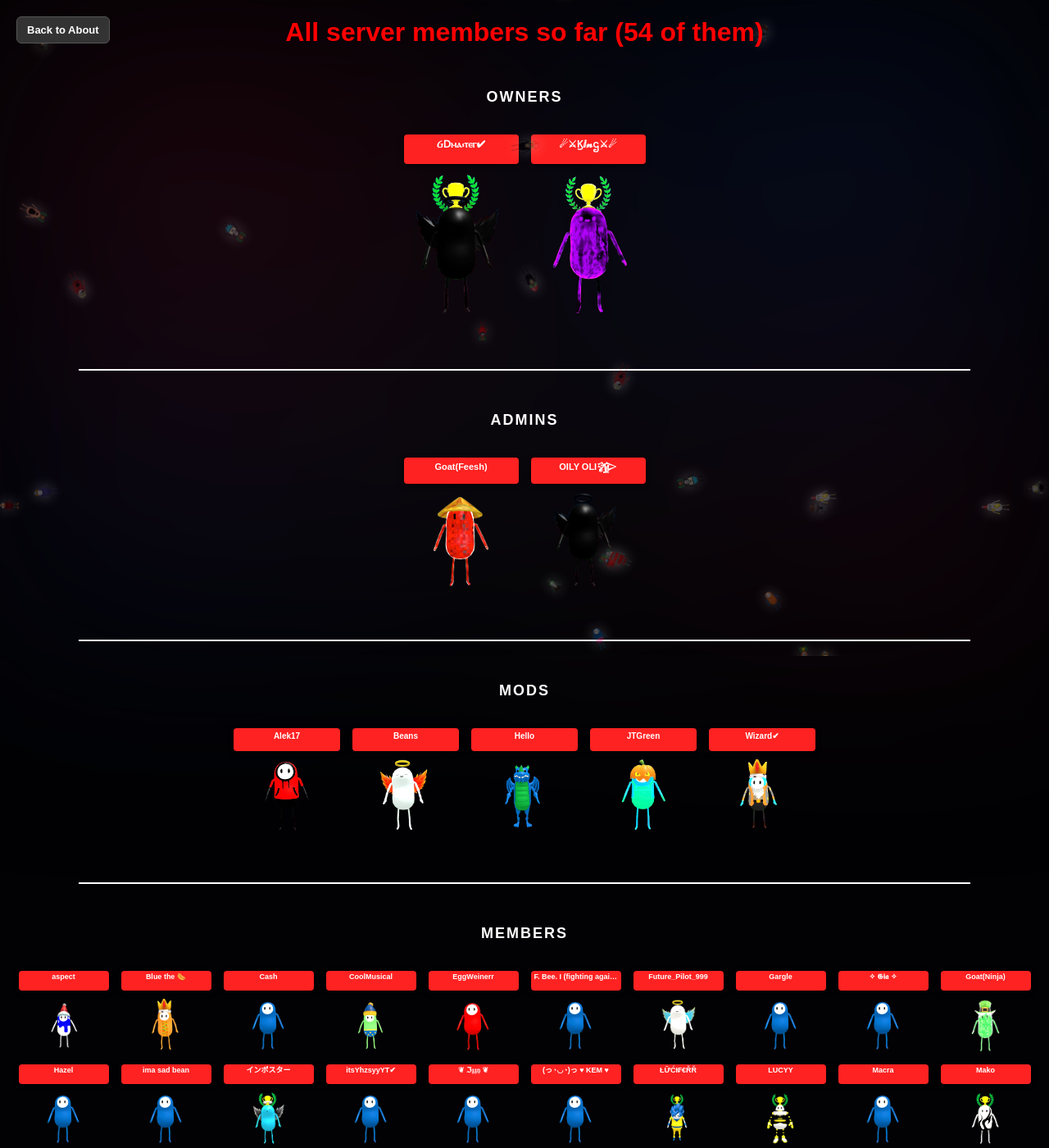
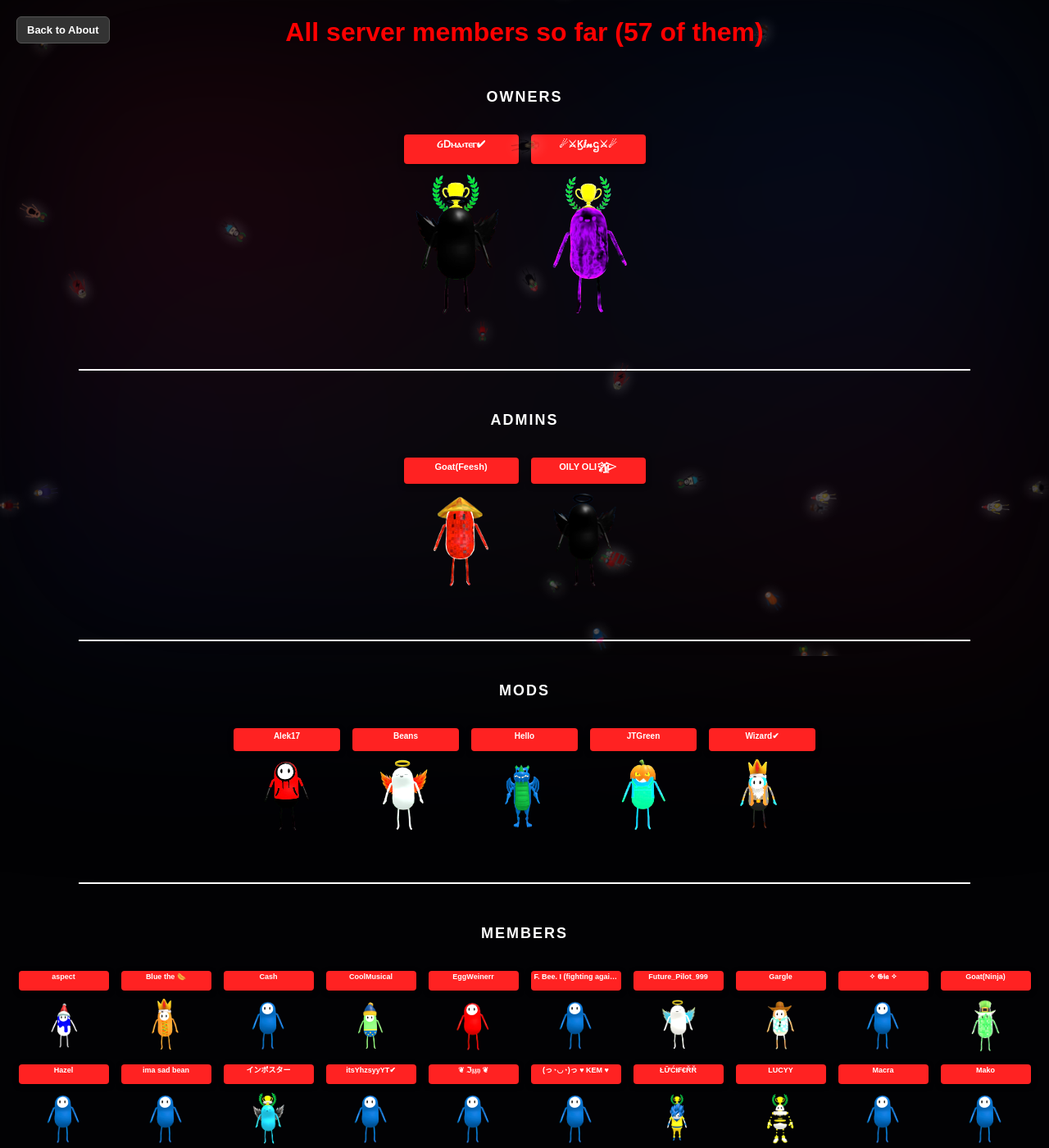
Before and after one commit to lolbeans-wiki/lolbeans-wiki.github.io, a plain HTML site: page server-stats.html in a window 1280 px wide. Shown: the top 1400 px of the page at 82% size. Drawn offline with Linux system fonts and the light colour scheme; files whose address does not match are found by name.

Commit message:
tag guide fix

```diff
--- a/server-stats.html
+++ b/server-stats.html
@@ -70,7 +70,7 @@
 </head>
 <body class="server-stats-page">
     <a class="server-stats-back" href="about.html" data-i18n="backToAbout">Back to About</a>
-    <h1 class="title" data-i18n="allServerMembers">All server members so far (54 of them)</h1>
+    <h1 class="title" data-i18n="allServerMembers">All server members so far (57 of them)</h1>
 
     <!-- OWNERS (alphabetical) -->
     <div class="tier-container">
@@ -229,7 +229,7 @@
             <!-- Member 8: Gargle -->
             <div class="character-wrapper">
                 <div class="player-name-tag">Gargle</div>
-                <img src="/Users/dennisdimov/lolbeans-wiki.github.io/images/Screenshot_2026-11-14_at_11.22.04_PM-removebg-preview.png" alt="Firebird" class="gallery-icon">
+                <img src="/Users/dennisdimov/lolbeans-wiki.github.io/images/Screenshot_2026-11-15_at_8.37.20_PM-removebg-preview.png" alt="Firebird" class="gallery-icon">
                 <div class="achievement-tooltip" data-i18n="member8Tip">FUNNEST SUS DIDY BLUD IN LMAOBEINS </div>
             </div>
 
@@ -313,7 +313,7 @@
             <!-- Member 21: Mako -->
             <div class="character-wrapper">
                 <div class="player-name-tag">Mako</div>
-                <img src="/Users/dennisdimov/lolbeans-wiki.github.io/images/Screenshot_2026-11-15_at_6.55.48_PM-removebg-preview.png" alt="Firebird" class="gallery-icon">
+                <img src="/Users/dennisdimov/lolbeans-wiki.github.io/images/Screenshot_2026-11-14_at_11.22.04_PM-removebg-preview.png" alt="Firebird" class="gallery-icon">
                 <div class="achievement-tooltip" data-i18n="member21Tip">Fun fact: Mako Shark is a very cool VERY fast powerful shark</div>
             </div>
 
```
Also changed, not shown: images/Screenshot_2026-11-15_at_8.37.20_PM-removebg-preview.png (added).
